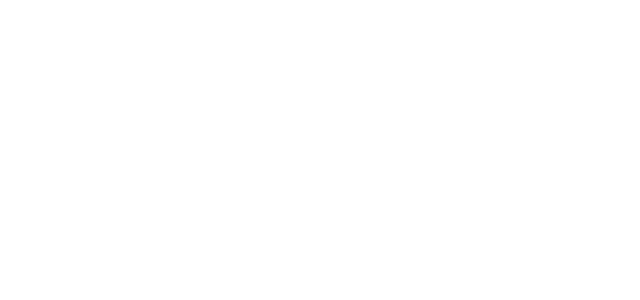
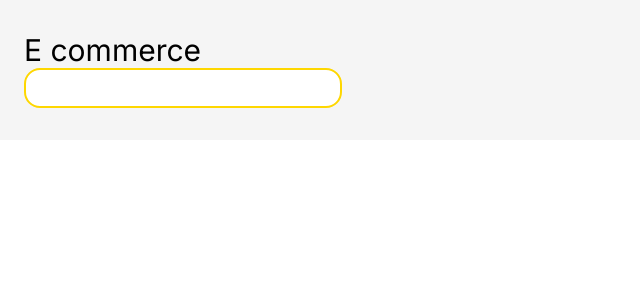
Before and after one commit to AliKarabulut/next-shop, a Next.js app: page / in a window 1280 px wide. Shown: the top 300 px of the page, without its empty margins (0-640 px from the left). Built offline with nearby package versions, Linux system fonts and the light colour scheme.

Commit message:
header start

```diff
--- a/src/app/api/register/route.tsx
+++ b/src/app/api/register/route.tsx
@@ -17,7 +17,8 @@ export const POST = async (request:NextRequest) => {
 
         return NextResponse.json(newUser);
 
-    } catch(err) {
+    } catch(err:any) {
+        if (err.code === 'P2002') return NextResponse.json({ message: "E-mail ile kayıt olunmuş" }, { status: 200 });
         return NextResponse.json({message: "POST Error", err}, {status: 500})
     }
 }
--- a/src/app/layout.tsx
+++ b/src/app/layout.tsx
@@ -1,8 +1,9 @@
+import Header from "@/components/header";
 import "./globals.css";
 import type { Metadata } from "next";
-import { Roboto } from "next/font/google";
+import { Inter } from "next/font/google";
 
-const roboto = Roboto({ weight: ["100", "300", "400", "500", "700", "900"], subsets: ["latin"] });
+const inter = Inter({ weight: ["100", "300", "400", "500", "700", "900"], subsets: ["latin"] });
 
 export const metadata: Metadata = {
   title: "E-commerce",
@@ -12,7 +13,10 @@ export const metadata: Metadata = {
 export default function RootLayout({ children }: { children: React.ReactNode }) {
   return (
     <html lang="en">
-      <body className={roboto.className}>{children}</body>
+      <body className={inter.className}>
+        <Header />
+        {children}
+      </body>
     </html>
   );
 }
--- /dev/null
+++ b/src/components/header/container/index.tsx
@@ -0,0 +1,22 @@
+"use client"
+import React, { useState, useEffect } from "react";
+
+type HeaderContainerProps = {
+  children: React.ReactNode;
+};
+
+const HeaderContainer = ({ children }: HeaderContainerProps) => {
+  const [scrollY, setScrollY] = useState(0);
+
+  useEffect(() => {
+    const handleScroll = () => {
+      setScrollY(window.scrollY);
+    };
+
+    window.addEventListener("scroll", handleScroll);
+  }, []);
+
+  return <div className={`container mx-auto ${scrollY > 150 ? "py-2.5 drop-shadow-md" : "py-8"}`}>{children}</div>;
+};
+
+export default HeaderContainer;
--- /dev/null
+++ b/src/components/header/index.tsx
@@ -0,0 +1,18 @@
+import React from "react";
+import HeaderContainer from "./container";
+import Search from "./search";
+
+const Header = () => {
+  return (
+    <header className="bg-neutral-100 ">
+      <HeaderContainer>
+        <div className="text-3xl">
+            E commerce
+        </div>
+        <Search/>
+      </HeaderContainer>
+    </header>
+  );
+};
+
+export default Header;
--- /dev/null
+++ b/src/components/header/search/index.tsx
@@ -0,0 +1,11 @@
+import React from "react";
+
+const Search = () => {
+  return (
+    <form action="">
+      <input type="text" className="border-2 rounded-2xl py-1.5 pl-4 pr-16 border-yellow-500 focus:border-yellow-500 focus:outline-none" />
+    </form>
+  );
+};
+
+export default Search;
--- a/tailwind.config.ts
+++ b/tailwind.config.ts
@@ -1,20 +1,73 @@
-import type { Config } from 'tailwindcss'
+import type { Config } from "tailwindcss";
 
 const config: Config = {
-  content: [
-    './src/pages/**/*.{js,ts,jsx,tsx,mdx}',
-    './src/components/**/*.{js,ts,jsx,tsx,mdx}',
-    './src/app/**/*.{js,ts,jsx,tsx,mdx}',
-  ],
+  content: ["./src/pages/**/*.{js,ts,jsx,tsx,mdx}", "./src/components/**/*.{js,ts,jsx,tsx,mdx}", "./src/app/**/*.{js,ts,jsx,tsx,mdx}"],
   theme: {
+    container: {
+      padding: {
+        DEFAULT: "1rem",
+        sm: "1.5rem",
+      },
+    },
     extend: {
-      backgroundImage: {
-        'gradient-radial': 'radial-gradient(var(--tw-gradient-stops))',
-        'gradient-conic':
-          'conic-gradient(from 180deg at 50% 50%, var(--tw-gradient-stops))',
+      colors: {
+        white: "#ffffff",
+        "white-33": "#ffffff33",
+        "white-f2": "#fffffff2",
+
+        gray: {
+          50: '#fafafa',
+          100: "#f9f9f9",
+          200: "#f8f8f8",
+          300: "#eeeeee",
+          400: "#eaeaea",
+          500: "#e6e6e6",
+          600: "#dddddd",
+          700: "#888585",
+          800: "#333e48",
+          900: "#142688",
+          950: "#231f20",
+        },
+
+        black: {
+          30: "#0000004d",
+          40: "#00000066",
+          70: "#1010104d",
+        },
+
+        yellow: {
+          500: "#fed700",
+          600: "#fdd700",
+          700: "#fbbc04",
+          800: "#f79e1b",
+          900: "#f48120",
+        },
+
+        red: {
+          500: "#dc3545",
+          700: "#eb001b",
+        },
+
+        blue: {
+          500: '#34bcec',
+          600: "#0062bd",
+          650: '#4285f4',
+          700: "#006fcf",
+          750: '#0081fb',
+          800: '#3086c8',
+          900: "#333e481a",
+        },
+
+        orange: {
+          500: "#ff5f00",
+        },
+
+        purple: {
+          600: "#5a31f4",
+        },
       },
     },
   },
   plugins: [],
-}
-export default config
+};
+export default config;
```
Also changed, not shown: src/components/logo/index.tsx (added, +42 -0 lines), src/components/header/search/searchBox/index.tsx (added).
